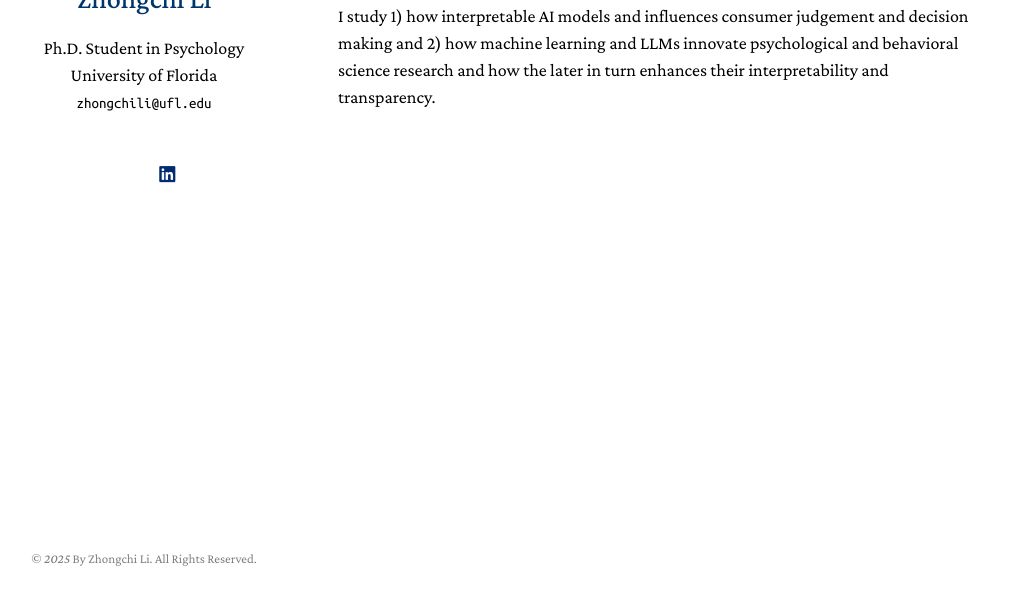
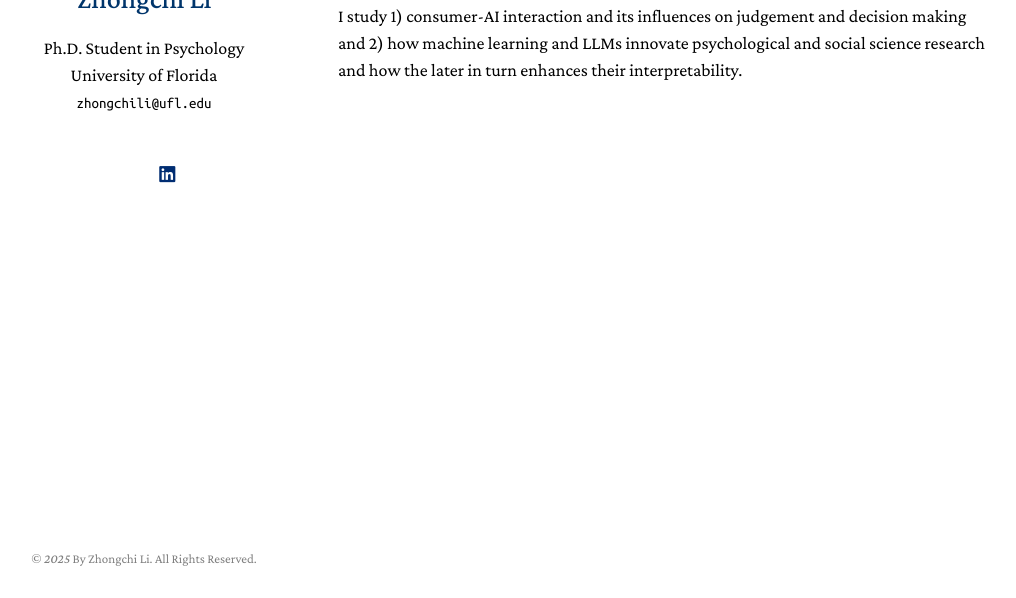
Before and after one commit to zhongchili52/zhongchili52.github.io, a Jekyll site: the page built from index.md, in a window 1280 px wide, cut to the strip 302-900 px from the top of the page. Shown: the whole strip, without its empty margins (132-1148 px from the left). Built offline with Jekyll 4.4.1, drawn with Linux system fonts in a browser that asks for light colours; a style sheet for code colours, icons or effects is not loaded.

Commit message:
Update index.md

```diff
--- a/index.md
+++ b/index.md
@@ -9,4 +9,4 @@ permalink: /
 
 I am currently a Ph.D. student in the Department of Psychology at [University of Florida](https://psych.ufl.edu/social-psychology/people/) advised by [Dr. Gregory Webster](https://www.gdwebster.com/) and Minor in [Computer & Information Science & Engineering](https://www.cise.ufl.edu/) advised by [Dr. Emmanuel Dorley](https://www.emmanueldorley.com/#intro). I received my <font color="#fd5e53">M.S. in Electrical and Computer Engineering</font> at [Carnegie Mellon University](https://www.ece.cmu.edu/) where I also worked closely with [Dr. Brooke Feeney](https://www.cmu.edu/dietrich/psychology/relationships-lab/brooke-feeney-associate-professor.html) and [Dr. David Creswell](https://www.healthandhumanperformancelab.com/people). I received my <font color="#fd5e53">B.Eng. in Information Engineering</font> at [Southeast University](https://www.seu.edu.cn/english/) where I graduated from the [Chien-Shiung Wu Honored College](https://wjx.seu.edu.cn/wjxen/).
 
-I study 1) how interpretable AI models and influences consumer judgement and decision making and 2) how machine learning and LLMs innovate psychological and behavioral science research and how the later in turn enhances their interpretability and transparency.
+I study 1) consumer-AI interaction and its influences on judgement and decision making and 2) how machine learning and LLMs innovate psychological and social science research and how the later in turn enhances their interpretability.
```
